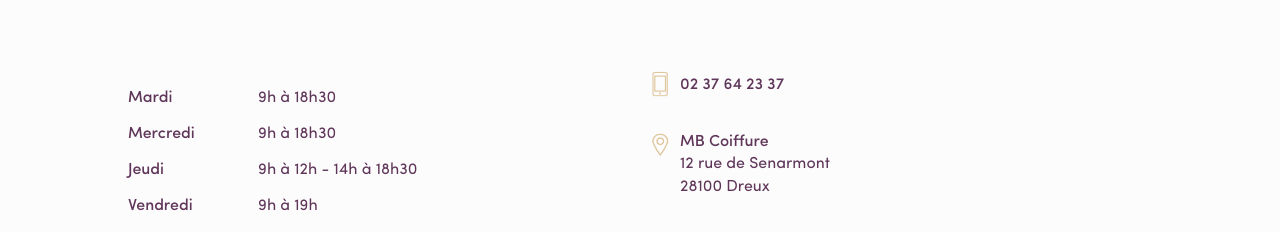
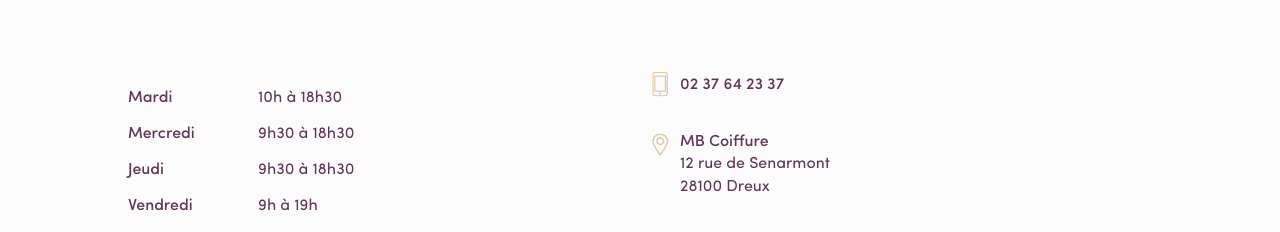
Before and after one commit to valenbellamy/mb-coiffure, a website: page index.html in a window 1280 px wide. Shown: the part 3029-3261 px from the top of the page. Drawn offline with Linux system fonts and the light colour scheme; some packages are replaced by stand-ins of ours; files whose address does not match are found by name; a web font is replaced by a local one.

Commit message:
mise à jour horaires

```diff
--- a/index.html
+++ b/index.html
@@ -315,15 +315,15 @@
                             <table>
                                 <tr>
                                     <td>Mardi</td>
-                                    <td>9h à 18h30</td>
+                                    <td>10h à 18h30</td>
                                 </tr>
                                 <tr>
                                     <td>Mercredi</td>
-                                    <td>9h à 18h30</td>
+                                    <td>9h30 à 18h30</td>
                                 </tr>
                                 <tr>
                                     <td>Jeudi</td>
-                                    <td>9h à 12h - 14h à 18h30</td>
+                                    <td>9h30 à 18h30</td>
                                 </tr>
                                 <tr>
                                     <td>Vendredi</td>
```
